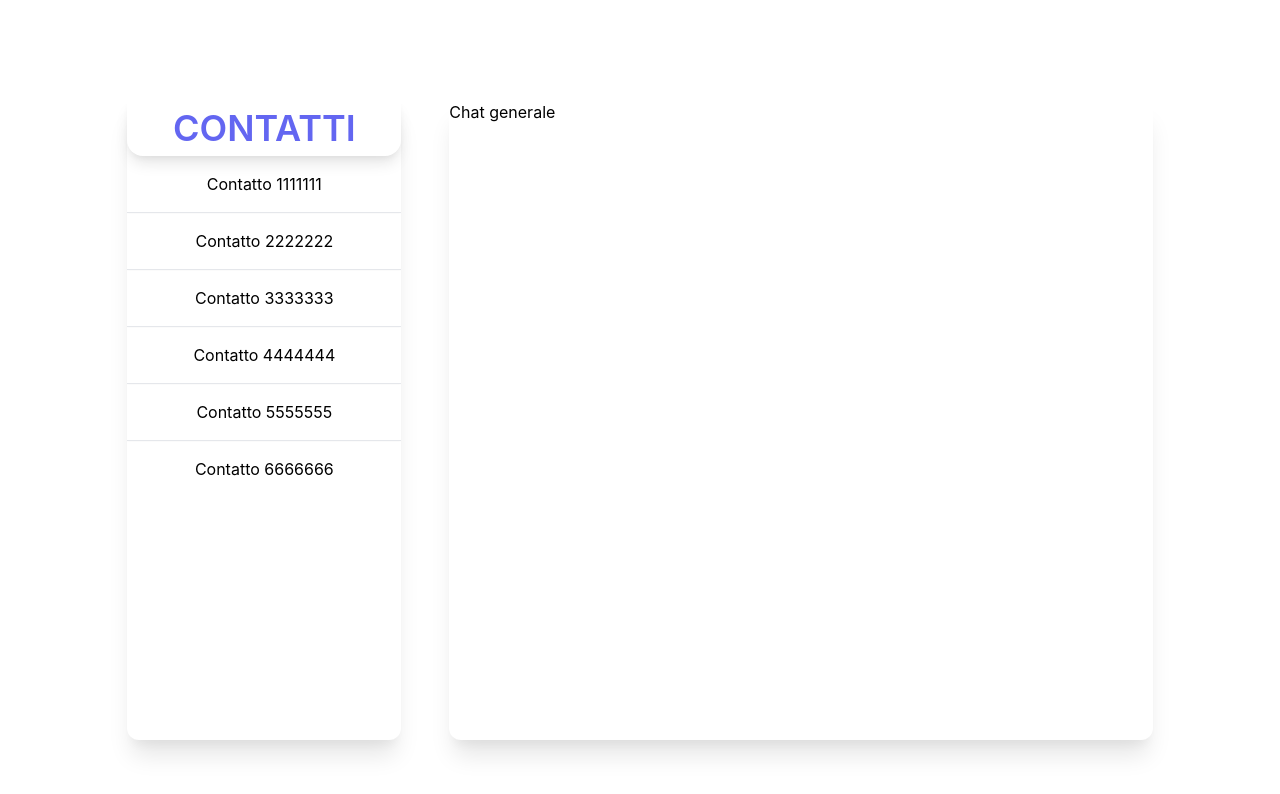
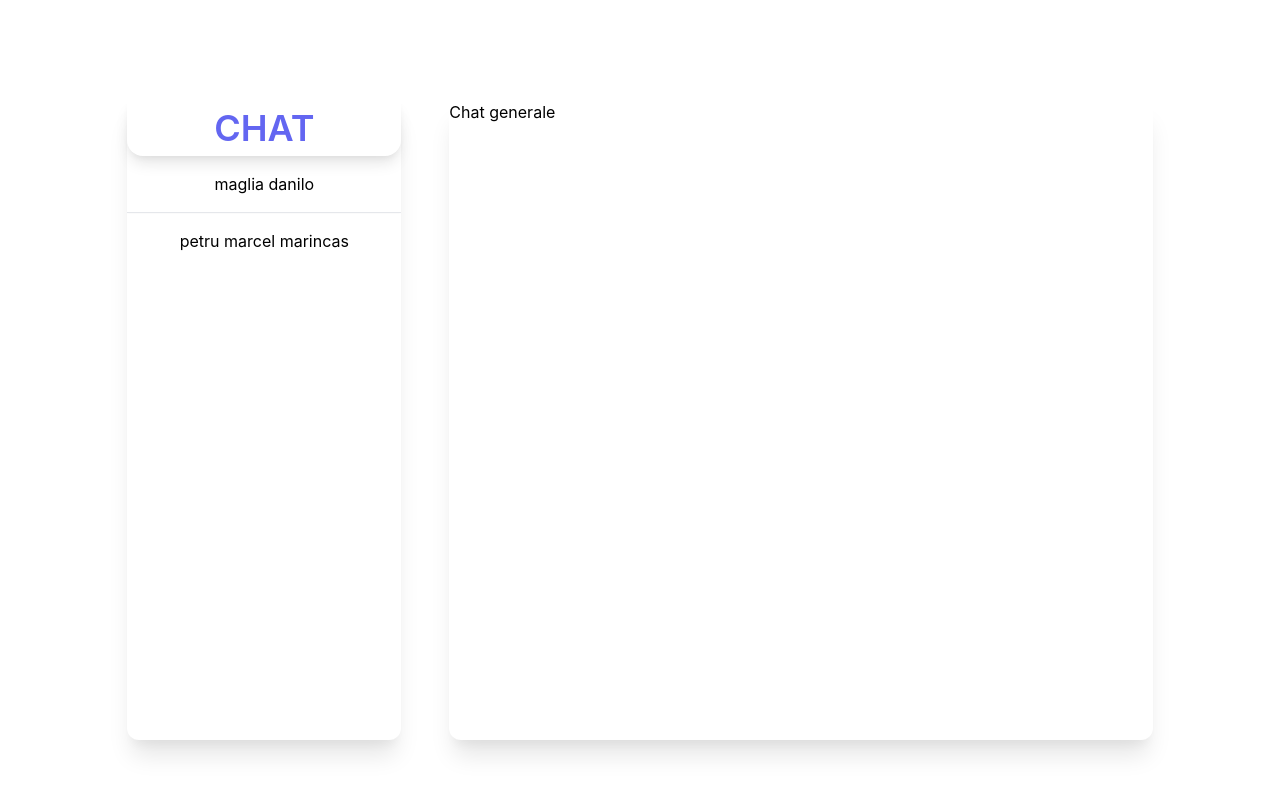
Before and after one commit to DaniloMaglia/WUDApp, a React (Create React App) app in the folder wudweb/: page / in a window 1280 px wide. Shown: the top 794 px of the page. Built offline with nearby package versions, Linux system fonts and the light colour scheme.

Commit message:
- Cambiata leggermente la struttura dei componenti - Cambiato 'contactlist' in 'chatlist' - Aggiunto il componente 'Chat' da usare nella lista delle chat recenti

```diff
--- a/wudweb/src/App.tsx
+++ b/wudweb/src/App.tsx
@@ -1,12 +1,12 @@
 import './static/css/App.css';
-import { Card, ContactList } from "./wud";
+import { Card, ChatList } from "./wud";
 
 function App() {
   	return (
 	  	<div className="h-screen m-5 grid grid-cols-12 gap-12">
 			<div className="col-span-1 "/>
 			<Card width="3" color="white" >
-                <ContactList/>
+                <ChatList />
 			</Card>
 			<Card width="7" color="white">
 				<p>Chat generale</p>
--- a/wudweb/src/wud/ContactList.tsx
+++ /dev/null
@@ -1,19 +0,0 @@
-import React from 'react';
-
-export class ContactList extends React.Component {
-    render() {
-        return (
-            <div className={''}>
-                <p className={'shadow-lg rounded-b-2xl text-4xl font-semibold text-center text-indigo-500 uppercase py-2'}>contatti</p>
-                <div className={'flex flex-col items-center divide-y overflow-y-hidden overflow-x-hidden text-center'}>
-                    <p className={'py-4 shadow-sm hover:shadow-md transform hover:scale-105 w-full'}>Contatto 1111111</p>
-                    <p className={'py-4 shadow-sm hover:shadow-md transform hover:scale-105 w-full'}>Contatto 2222222</p>
-                    <p className={'py-4 shadow-sm hover:shadow-md transform hover:scale-105 w-full'}>Contatto 3333333</p>
-                    <p className={'py-4 shadow-sm hover:shadow-md transform hover:scale-105 w-full'}>Contatto 4444444</p>
-                    <p className={'py-4 shadow-sm hover:shadow-md transform hover:scale-105 w-full'}>Contatto 5555555</p>
-                    <p className={'py-4 shadow-sm hover:shadow-md transform hover:scale-105 w-full'}>Contatto 6666666</p>
-                </div>
-            </div>
-        );
-    }
-}
--- /dev/null
+++ b/wudweb/src/wud/chatlist/ChatList.tsx
@@ -0,0 +1,26 @@
+import React from 'react';
+import { ChatListElement } from '..';
+
+export class ChatList extends React.Component {
+    private activeChatList!: JSX.Element[];
+
+    public gatherActiveChats() { // TODO: Fare in modo che li prenda da firebase (Manca la richiesta nell'API)
+        this.activeChatList = [];
+        this.activeChatList.push(<ChatListElement name="maglia danilo" />);
+        this.activeChatList.push(<ChatListElement name="petru marcel marincas" />);
+
+        // FIXME: "Warning: Each child in a list should have a unique "key" prop."
+    }
+
+    render() {
+        this.gatherActiveChats(); // TODO: Viene chiamato ogni volta che renderizza nuovamente la pagina (Capire se è ottimizzato)
+        return (
+            <div className={''}>
+                <p className={'shadow-lg rounded-b-2xl text-4xl font-semibold text-center text-indigo-500 uppercase py-2'}>chat</p>
+                <div className={'flex flex-col items-center divide-y overflow-y-hidden overflow-x-hidden text-center'}>
+                    {this.activeChatList}
+                </div>
+            </div>
+        );
+    }
+}
--- /dev/null
+++ b/wudweb/src/wud/chatlist/ChatListElement.tsx
@@ -0,0 +1,9 @@
+import React from 'react';
+
+export class ChatListElement extends React.Component<{name : string}> {
+    render() {
+        return (
+            <div className={'w-full py-4 shadow-sm hover:shadow-md cursor-pointer'}>{this.props.name}</div>
+        );
+    }
+}
--- a/wudweb/src/wud/index.ts
+++ b/wudweb/src/wud/index.ts
@@ -1,2 +1,3 @@
-export { ContactList } from "./ContactList";
+export { ChatListElement } from "./chatlist/ChatListElement";
+export { ChatList } from "./chatlist/ChatList";
 export { Card } from "./Card";
```
